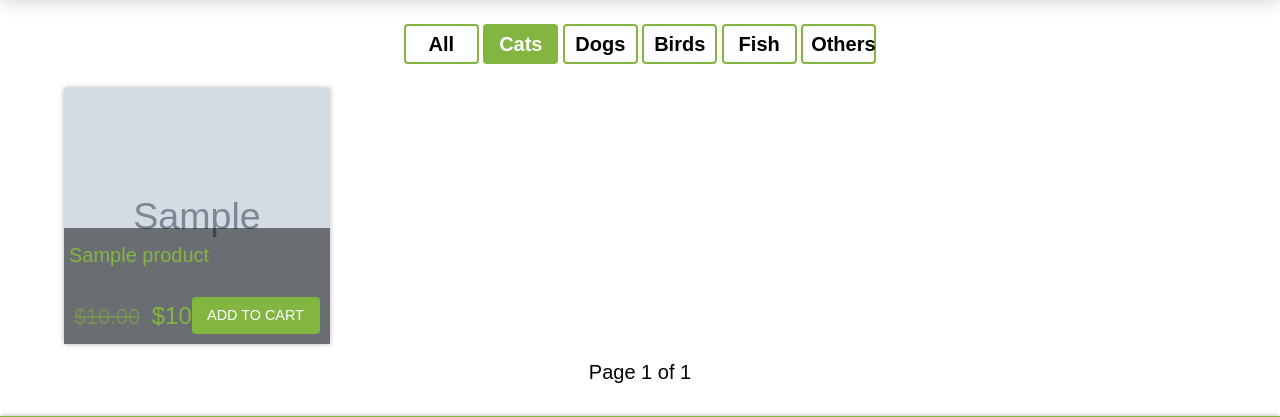
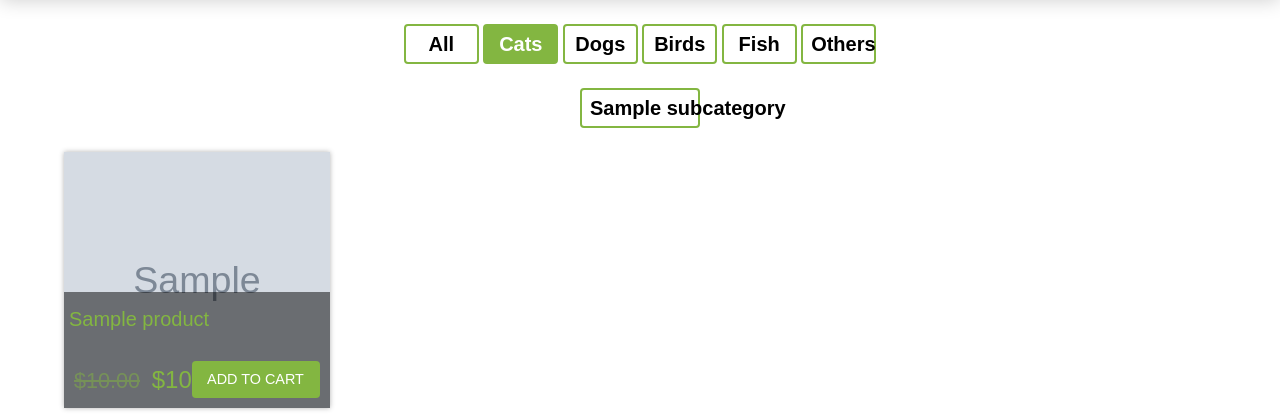
Before and after one commit to mostafanawam/e_commerce, a Django app: page /products/?category=Cats in a window 1280 px wide. Shown: the part 215-632 px from the top of the page. Run offline with Django 4.2, Linux system fonts and the light colour scheme; data comes from the database, SQL or seed files in the repository; tables that the repository leaves empty hold one stand-in row (values such as "Sample post"); grey boxes marked "Sample" are stand-in pictures; parts of the project's set-up code (start-up, migrations or seed data) failed here and were passed over; some libraries are stand-ins or nearby versions; some web fonts are replaced.

Commit message:
sub cats

```diff
--- a/assets/css/shop-home.css
+++ b/assets/css/shop-home.css
@@ -1846,6 +1846,26 @@ input[type=radio] {
     border: 2px solid var(--green3);
 }
 
+.badge-sub {
+    border: 2px solid var(--green3);
+    background-color: transparent;
+    color: black;
+    padding: 8px;
+    font-size: 20px;
+    width: 120px;
+    /* Adjust the font-size as needed */
+}
+
+.badge-sub:hover {
+    color: black;
+}
+
+.active-sub-link {
+    background-color: var(--green3);
+    color: white;
+    border: 2px solid var(--green3);
+}
+
 .about-section-box .prod-details-img {
     width: 75%;
 }
--- a/cart/admin.py
+++ b/cart/admin.py
@@ -31,6 +31,10 @@ admin.site.register(Product,ProductAdmin)
 class StatusAdmin(admin.ModelAdmin):
     list_display = ("id","name")
 admin.site.register(Status,StatusAdmin)
+
+class SubCategoryAdmin(admin.ModelAdmin):
+    list_display = ("id","category",'name')
+admin.site.register(SubCategory,SubCategoryAdmin)
 
 
 
--- a/cart/models.py
+++ b/cart/models.py
@@ -39,6 +39,23 @@ class Category(models.Model):
         verbose_name_plural = "Categories"
 
 
+# python manage.py dumpdata cart.SubCategory --output cart/fixtures/SubCategory.static.json
+class SubCategory(models.Model):
+    category=models.ForeignKey(
+        Category,
+        on_delete=models.CASCADE
+    )
+    name = models.CharField(max_length=100)
+
+    def __str__(self):
+        return f"{self.name} - {self.category.name}"
+
+    class Meta:
+        verbose_name = "Sub Category"
+        verbose_name_plural = "Sub Category"
+
+
+
 def uploadedform(object,filename):
     try:
         import pathlib
@@ -48,15 +65,11 @@ def uploadedform(object,filename):
     except Exception as e:
         print(f"error uploading id to minio,{e}")
 
-
-
-
 TEXT_COLOR = [
         ('green', 'green'),
         ('text-black', 'text-black'),
         ('text-white', 'text-white'),
 ]
-
 
 # python3 manage.py dumpdata cart.Product --output cart/fixtures/Product.test-3.json
 class Product(models.Model):
@@ -64,7 +77,16 @@ class Product(models.Model):
     description = models.TextField(null=True,blank=True)
     price = models.DecimalField(null=True,blank=True,max_digits=5, decimal_places=2)
     old_price = models.DecimalField(null=True,blank=True,max_digits=5, decimal_places=2)
-    category = models.ForeignKey(Category, on_delete=models.PROTECT,null=True,blank=True)
+    category = models.ForeignKey(
+        Category,
+        on_delete=models.PROTECT,
+        null=True,blank=True
+    )
+    sub_category = models.ForeignKey(
+        SubCategory,
+        on_delete=models.PROTECT,
+        null=True,blank=True
+    )
     image=ResizedImageField(upload_to=uploadedform)
     status=models.ForeignKey(
         Status,
@@ -77,7 +99,6 @@ class Product(models.Model):
         Brands,
         on_delete=models.PROTECT,
         null=True,blank=True
-
     )
     rank=models.IntegerField(default=100)
     def __str__(self):
--- a/home/templates/products.html
+++ b/home/templates/products.html
@@ -67,18 +67,28 @@
   {% endif %}
 
   {% for cat in categories %}
-  {% if request.GET.category == cat.name %}
+    {% if request.GET.category == cat.name %}
       <a class="badge  pointer-cursor badge-green  active-cat-link" href="/products/?category={{cat.name}}">{{cat.name}}</a>
+
     {% else %}
       <a class="badge  pointer-cursor badge-green " href="/products/?category={{cat.name}}">{{cat.name}}</a>
     {% endif %}
 
-
   {% endfor %}
 
+</div>
+<div class=" mt-4  text-center">
+  {% for subcategory in sub_cat %}
+    {% if request.GET.category == subcategory.category.name %}
 
+      {% if request.GET.sub_category == subcategory.name %}
+        <a class="badge  pointer-cursor badge-sub active-sub-link" href="/products/?category={{subcategory.category.name}}&sub_category={{subcategory.name}}">{{subcategory.name }}</a>
+      {% else %}
+        <a class="badge  pointer-cursor badge-sub " href="/products/?category={{subcategory.category.name}}&sub_category={{subcategory.name}}">{{subcategory.name }}</a>
+      {% endif %}
+    {% endif %}
+  {% endfor %}
 </div>
-
 {% comment %} <div class="row ">
   <div class="col-md-2  d-none d-md-block">
 
--- a/home/views.py
+++ b/home/views.py
@@ -44,13 +44,20 @@ def homepage(request):
 class ProductFilter(django_filters.FilterSet):
     category = django_filters.CharFilter(field_name='category__name', lookup_expr='exact')
     brand= django_filters.CharFilter(field_name='brand__name', lookup_expr='exact')
+    sub_category= django_filters.CharFilter(field_name='sub_category__name', lookup_expr='exact')
     class Meta:
         model = Product
         fields = ['category','brand']
 from django.core.paginator import Paginator, EmptyPage, PageNotAnInteger
 def productsPage(request):
 
+    # categories = Category.objects.prefetch_related('subcategory_set').all()
+    # print(categories)
     categories=Category.objects.all()
+    # for cat in categories:
+    #     for subcategory in category.subcategory_set.all
+
+    sub_cat=SubCategory.objects.all()
 
     items_per_page = 12
 
@@ -86,6 +93,7 @@ def productsPage(request):
         'currency':settings.currency,
         "categories":categories,
         'paginated_items': paginated_items,
+        'sub_cat':sub_cat
     }
     return render(request, 'products.html',context)
 
```
